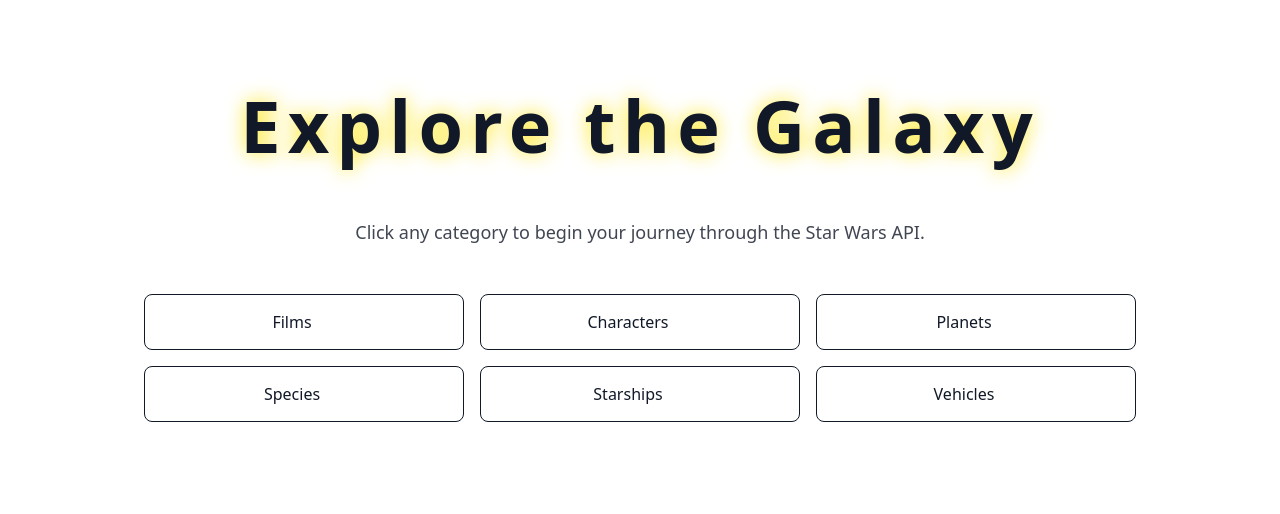
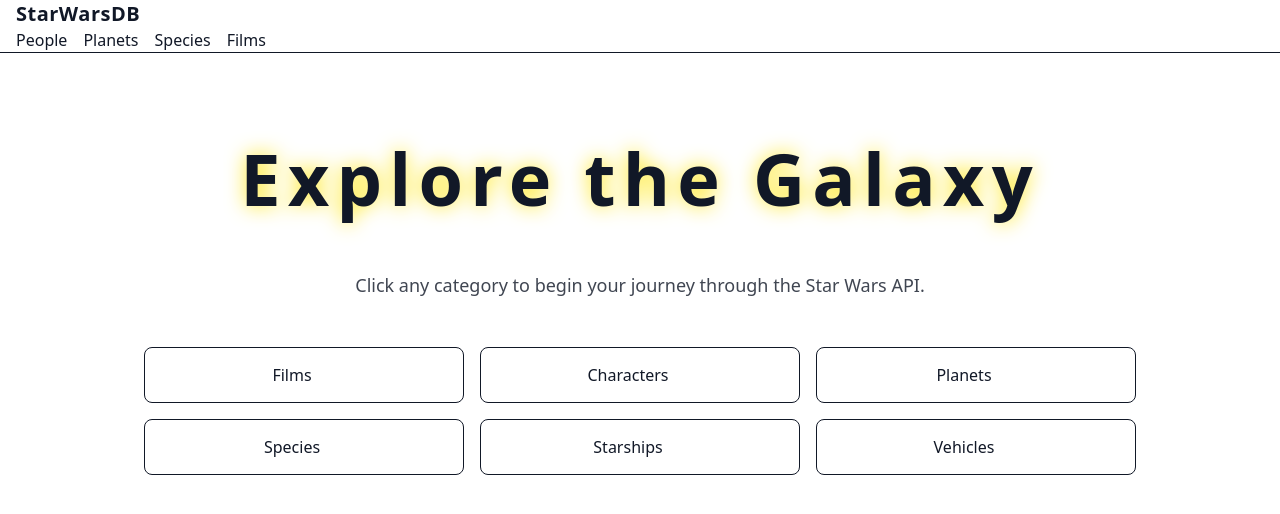
Before and after one commit to RW2023/star-wars, a Next.js app: page / in a window 1280 px wide. Shown: the top 514 px of the page. Built offline with nearby package versions, Linux system fonts and the light colour scheme.

Commit message:
Add Navbar component for improved site navigation

```diff
--- a/src/app/layout.tsx
+++ b/src/app/layout.tsx
@@ -1,6 +1,7 @@
 import type { Metadata } from "next";
 import { Geist, Geist_Mono } from "next/font/google";
 import { ThemeProvider } from "next-themes";
+import Navbar from "@/components/Navbar"; // ✅ import Navbar
 import "./globals.css";
 
 /* ------------------------------------------------------------------ */
@@ -40,7 +41,8 @@
       >
         {/* next-themes adds / removes the `dark` class on <html>        */}
         <ThemeProvider attribute="class" defaultTheme="system" enableSystem>
-          {children}
+          <Navbar /> {/* ✅ navbar now renders at the top of every page */}
+          <main>{children}</main>
         </ThemeProvider>
       </body>
     </html>
--- /dev/null
+++ b/src/components/Navbar.tsx
@@ -0,0 +1,77 @@
+'use client';
+
+import Link from 'next/link';
+import { usePathname } from 'next/navigation';
+import { Menu } from 'lucide-react';
+import { useState } from 'react';
+import clsx from 'clsx';
+
+const navLinks = [
+    { href: '/people', label: 'People' },
+    { href: '/planets', label: 'Planets' },
+    { href: '/species', label: 'Species' },
+    { href: '/films', label: 'Films' },
+];
+
+export default function Navbar() {
+    const [isOpen, setIsOpen] = useState(false);
+    const pathname = usePathname();
+
+    return (
+        <header className="sticky top-0 z-50 bg-base-100 border-b border-base-300">
+            <nav className="navbar max-w-7xl mx-auto px-4">
+                <div className="flex-1">
+                    <Link href="/" className="text-xl font-bold tracking-wide text-primary hover:opacity-80 transition-opacity">
+                        StarWars<span className="text-accent">DB</span>
+                    </Link>
+                </div>
+
+                <div className="hidden md:flex gap-4">
+                    {navLinks.map(({ href, label }) => (
+                        <Link
+                            key={href}
+                            href={href}
+                            className={clsx(
+                                'btn btn-ghost btn-sm',
+                                pathname.startsWith(href) && 'text-primary font-semibold'
+                            )}
+                        >
+                            {label}
+                        </Link>
+                    ))}
+                </div>
+
+                <div className="md:hidden">
+                    <button
+                        onClick={() => setIsOpen(!isOpen)}
+                        className="btn btn-ghost btn-sm"
+                        aria-label="Toggle menu"
+                    >
+                        <Menu className="w-5 h-5" />
+                    </button>
+                </div>
+            </nav>
+
+            {isOpen && (
+                <div className="md:hidden bg-base-200 border-t border-base-300">
+                    <ul className="menu p-2 space-y-1">
+                        {navLinks.map(({ href, label }) => (
+                            <li key={href}>
+                                <Link
+                                    href={href}
+                                    onClick={() => setIsOpen(false)}
+                                    className={clsx(
+                                        'btn btn-ghost justify-start w-full',
+                                        pathname.startsWith(href) && 'text-primary font-semibold'
+                                    )}
+                                >
+                                    {label}
+                                </Link>
+                            </li>
+                        ))}
+                    </ul>
+                </div>
+            )}
+        </header>
+    );
+}
```
